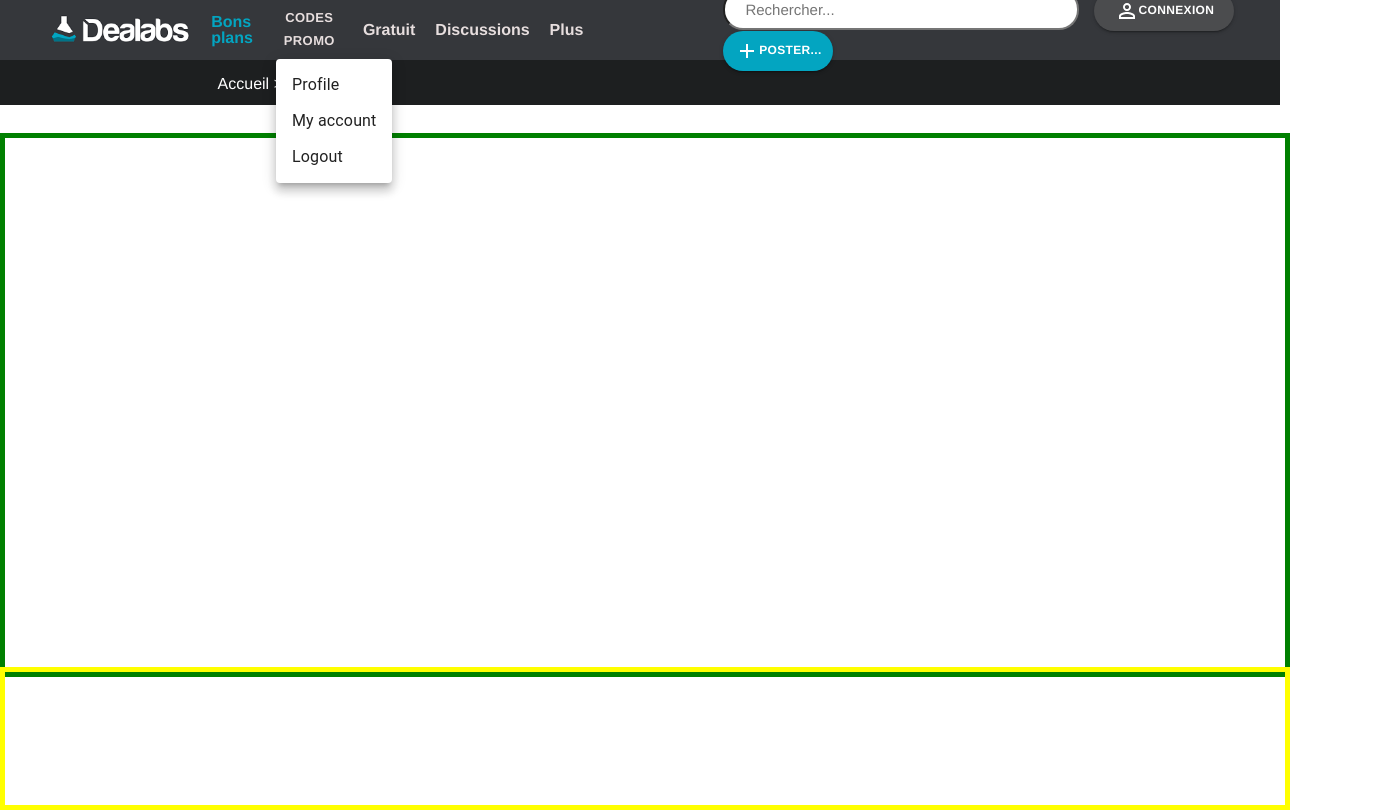
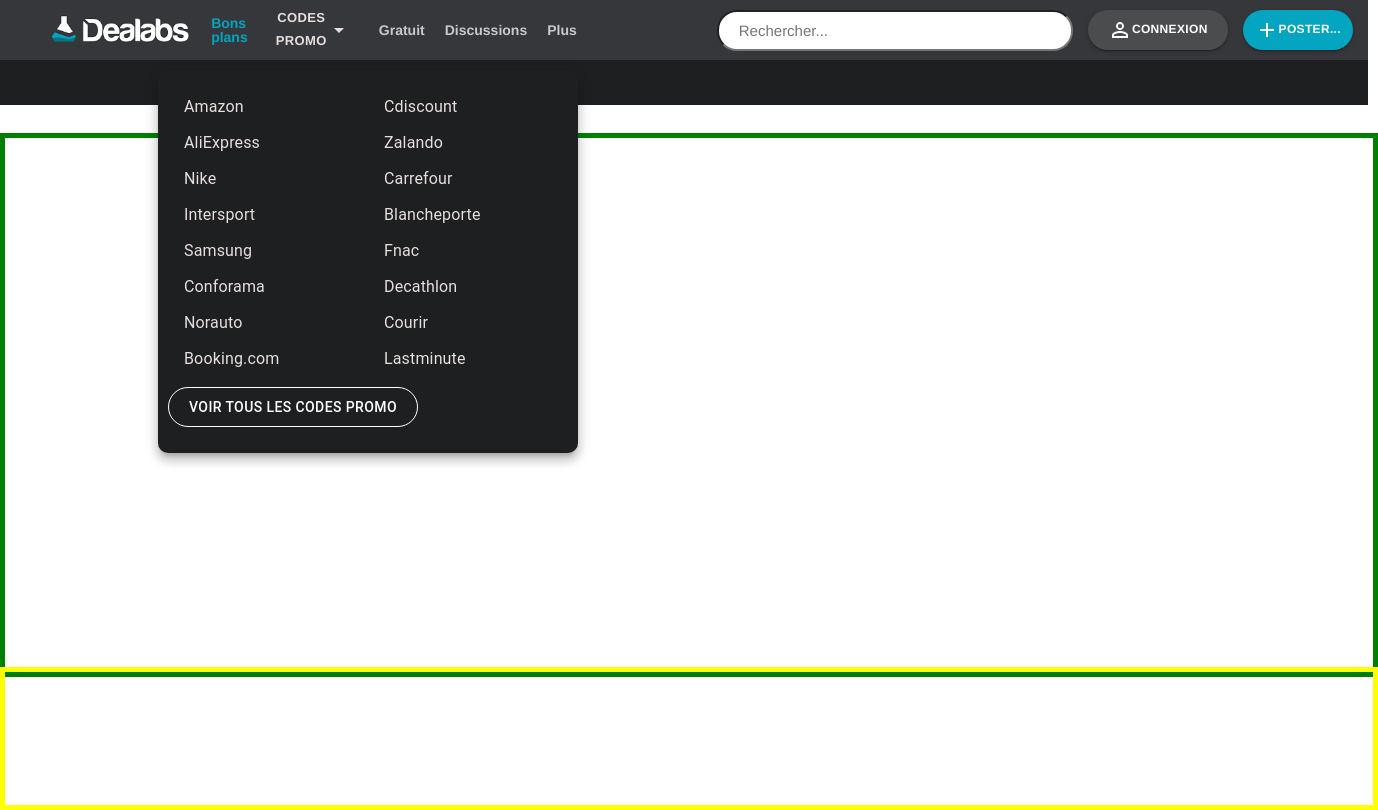
Before and after one commit to sugiilol/dealabs-clone, a React (Vite) app in the folder dealabs-clone/: page / in a window 1280 px wide. Both pictures are taken after a click on the button "CODES PROMO". Shown: the whole page, 1378 px wide, since content can reach past the window. Built offline with nearby package versions, Linux system fonts and the light colour scheme.

Commit message:
next part of Navbar

```diff
--- a/dealabs-clone/src/Components/ButtonMenu/ButtonMenu.css
+++ b/dealabs-clone/src/Components/ButtonMenu/ButtonMenu.css
@@ -1,13 +1,59 @@
-.promo-button{
-    color:rgb(231, 222, 222)!important;
-    font-weight: bold!important;
+.promo-button {
+    color: rgb(231, 222, 222) !important;
+    font-weight: bold !important;
     font-family: Averta CY, Helvetica Neue, Helvetica, Arial, Lucida Grande, sans-serif!important;
-    font-size: 13px!important;
+    font-size: 13px !important;
+    display: flex;
+    align-items: center;
+    justify-content: center;
 }
 
-.promo-button:hover{
-    color:white!important;
+.promo-button:hover {
+    color: white !important;
     background-color: rgb(136, 130, 130);
-
     border-radius: 10px;
 }
+
+.item-promo-menu {
+    background-color: green;
+}
+
+.MuiPaper-root {
+    color: rgb(231, 222, 222) !important;
+    margin-top: 12px;
+    margin-left: -110px;
+    border-radius: 10px!important;
+    background-color: var(--second-navbar-color) !important;
+    font-family: Averta CY, Helvetica Neue, Helvetica, Arial, Lucida Grande, sans-serif!important;
+}
+
+.container-grid-promo {
+    display: grid !important;
+    width: 400px;
+    grid-template-rows: 5fr 1fr;
+    grid-template-columns: 1fr 1fr;
+    grid-template-areas: "firstColumnPromo secondColumnPromo" "button-allPromo-custom button-allPromo-custom";
+    padding: 10px;
+}
+
+.first-column-promo {
+    grid-area: firstColumnPromo;
+}
+
+.second-column-promo {
+    grid-area: secondColumnPromo;
+}
+
+.button-allPromo-custom {
+    border-radius: 20px !important;
+    grid-area: button-allPromo-custom;
+    color: white !important;
+    border: 1px solid white !important;
+    margin-top: 10px!important;
+    width: 250px;
+    height: 40px;
+}
+
+.button-allPromo-custom:hover {
+    background-color: grey !important;
+}
--- a/dealabs-clone/src/Components/ButtonMenu/ButtonMenu.jsx
+++ b/dealabs-clone/src/Components/ButtonMenu/ButtonMenu.jsx
@@ -3,6 +3,7 @@
 import Button from '@mui/material/Button';
 import Menu from '@mui/material/Menu';
 import MenuItem from '@mui/material/MenuItem';
+import ArrowDropDownIcon from '@mui/icons-material/ArrowDropDown';
 import './ButtonMenu.css'
 
 export default function ButtonMenu() {
@@ -24,7 +25,7 @@
         aria-expanded={open ? 'true' : undefined}
         onClick={handleClick}
       >
-        <span className='promo-button'>Codes promo</span>
+        <span className='promo-button'>Codes promo<ArrowDropDownIcon /></span>
       </Button>
       <Menu
         id="basic-menu"
@@ -35,9 +36,29 @@
           'aria-labelledby': 'basic-button',
         }}
       >
-        <MenuItem onClick={handleClose}>Profile</MenuItem>
-        <MenuItem onClick={handleClose}>My account</MenuItem>
-        <MenuItem onClick={handleClose}>Logout</MenuItem>
+      <div className='container-grid-promo'>
+        <div className='first-column-promo'>
+          <MenuItem onClick={handleClose}>Amazon</MenuItem>
+          <MenuItem onClick={handleClose}>AliExpress</MenuItem>
+          <MenuItem onClick={handleClose}>Nike</MenuItem>
+          <MenuItem onClick={handleClose}>Intersport</MenuItem>
+          <MenuItem onClick={handleClose}>Samsung</MenuItem>
+          <MenuItem onClick={handleClose}>Conforama</MenuItem>
+          <MenuItem onClick={handleClose}>Norauto</MenuItem>
+          <MenuItem onClick={handleClose}>Booking.com</MenuItem>
+        </div>
+        <div className='second-column-promo'>
+          <MenuItem onClick={handleClose}>Cdiscount</MenuItem>
+          <MenuItem onClick={handleClose}>Zalando</MenuItem>
+          <MenuItem onClick={handleClose}>Carrefour</MenuItem>
+          <MenuItem onClick={handleClose}>Blancheporte</MenuItem>
+          <MenuItem onClick={handleClose}>Fnac</MenuItem>
+          <MenuItem onClick={handleClose}>Decathlon</MenuItem>
+          <MenuItem onClick={handleClose}>Courir</MenuItem>
+          <MenuItem onClick={handleClose}>Lastminute</MenuItem>
+        </div>
+        <Button  className="button-allPromo-custom" variant="outlined">Voir tous les codes promo</Button>
+      </div>
       </Menu>
     </div>
   );
--- a/dealabs-clone/src/Components/Navbar/Navbar.css
+++ b/dealabs-clone/src/Components/Navbar/Navbar.css
@@ -6,7 +6,7 @@
     height: 60px;
     align-items: center;
     justify-content: center;
-    font-weight: bold!important;
+    font-weight: bold !important;
 }
 
 nav ul {
@@ -14,17 +14,19 @@
     flex-direction: row;
     align-items: center;
     justify-content: center;
-    color: rgb(231, 222, 222)!important;
+    color: rgb(231, 222, 222) !important;
     list-style: none;
     margin-right: 130px;
 }
 
 nav li {
+    font-size: 14px;
+    color: rgb(201, 201, 201);
     margin-left: 10px;
     margin-right: 10px;
 }
 
-nav img{
+nav img {
     height: 30px;
 }
 
@@ -33,49 +35,71 @@
     height: 45px;
     width: 100%;
     color: white;
+
 }
 
-.breadcrumbs p{
-    margin-left: 17%;
+.breadcrumbs p {
+    font-size: small;
+    margin-left: 18.5%;
 }
 
-.color-button{
-    color:#03a5c1!important;
+.color-button {
+    color: #03a5c1 !important;
 }
 
-.input-search{
+.navbar-second-part{
+    display: flex;
+}
+
+.input-search {
     border-radius: 20px;
     margin-right: 15px;
     padding: px;
     width: 330px;
+    min-width: 200px;
     height: 35px;
-    font-family: Averta CY, Helvetica Neue, Helvetica, Arial, Lucida Grande, sans-serif!important;
+    font-family: Averta CY, Helvetica Neue, Helvetica, Arial, Lucida Grande, sans-serif !important;
     font-size: 15px;
     padding-left: 20px;
 }
 
-.input-search:focus{
+.input-search:focus {
     outline: none !important;
     transition: 0.2s;
-    border:1px solid white;
+    border: 1px solid white;
     box-shadow: 0 0 0 5px #03a5c1;
 }
 
-.custom-button{
-    border-radius: 20px!important;
+.custom-button {
+    border-radius: 20px !important;
     height: 40px;
-    margin-right: 15px!important;
-    font-size: 12px!important;
-    font-weight: bold!important;
-    font-family: Averta CY, Helvetica Neue, Helvetica, Arial, Lucida Grande, sans-serif!important;
+    margin-right: 15px !important;
+    font-size: 12px !important;
+    font-weight: bold !important;
+    font-family: Averta CY, Helvetica Neue, Helvetica, Arial, Lucida Grande, sans-serif !important;
 }
 
-.connexion-button{
-    background-color: #4b4c4e!important;
+.connexion-button {
+    background-color: #4b4c4e !important;
     width: 140px;
 }
 
-.add-button{
-    background-color: #03a5c1!important;
+.add-button {
+    background-color: #03a5c1 !important;
     width: 110px;
 }
+
+@media screen and (max-width: 1150px) {
+    .custom-button span{
+        display: none;
+        margin: 0!important;
+    }
+
+    .connexion-button {
+        width: 20px;
+    }
+
+    .add-button {
+        width: 30px;
+    }
+}
--- a/dealabs-clone/src/Components/Navbar/Navbar.jsx
+++ b/dealabs-clone/src/Components/Navbar/Navbar.jsx
@@ -4,6 +4,7 @@
 import Button from '@mui/material/Button';
 import PermIdentityIcon from '@mui/icons-material/PermIdentity';
 import AddIcon from '@mui/icons-material/Add';
+
 
 export default function Navbar() {
 
@@ -18,14 +19,14 @@
                     <li>Discussions</li>
                     <li>Plus</li>
                 </ul>
-                <div>
+                <div className='navbar-second-part' >
                     <input  className="input-search" type="text" placeholder="Rechercher..."/>
-                    <Button variant="contained" className='custom-button connexion-button'><PermIdentityIcon />Connexion</Button>
-                    <Button variant="contained" className='custom-button add-button'><AddIcon />Poster...</Button>
+                    <Button variant="contained" className='custom-button connexion-button'><PermIdentityIcon /><span>Connexion</span></Button>
+                    <Button variant="contained" className='custom-button add-button'><AddIcon /><span>Poster...</span></Button>
                 </div>
             </nav>
             <div className='breadcrumbs'>
-                <p>Accueil {`>`} Gratuit</p>
+                <p>Accueil {` > `} Gratuit</p>
             </div>
         </>
     )
```
